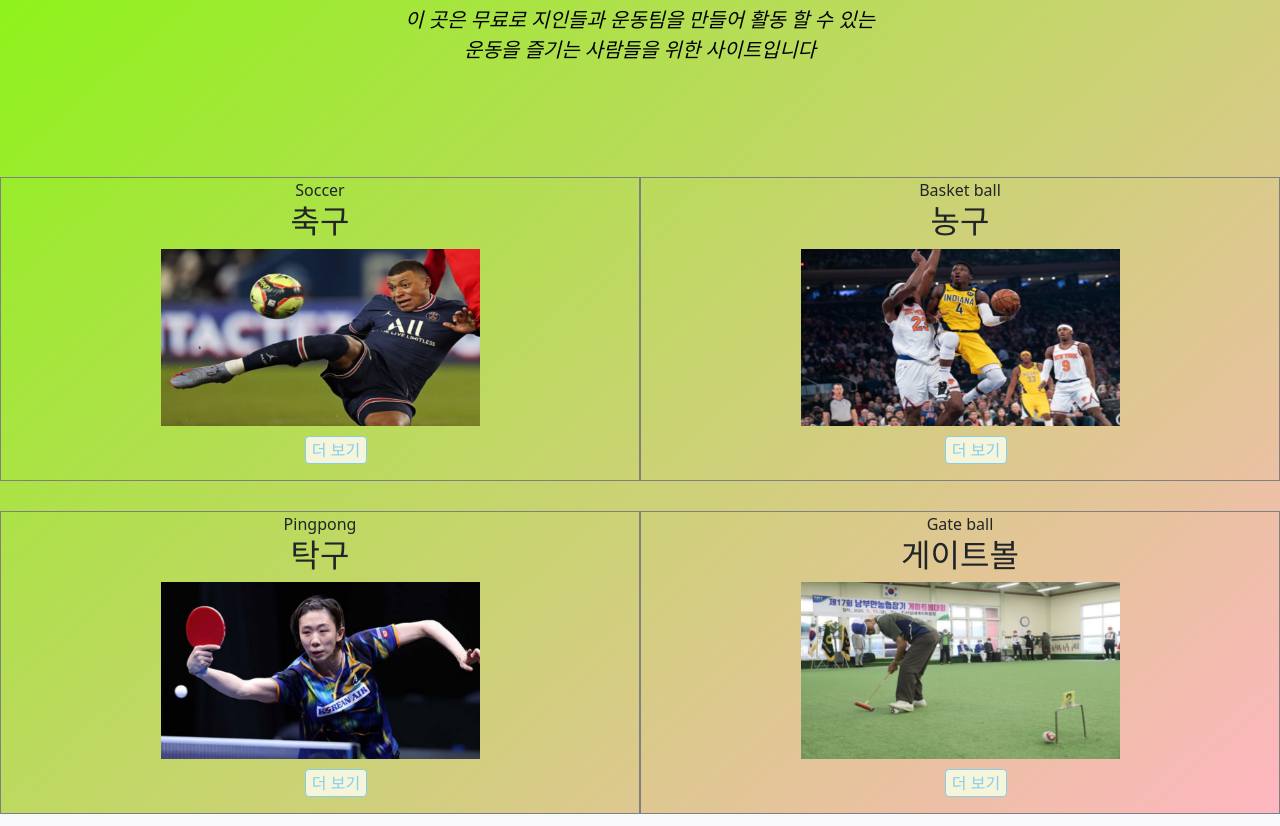
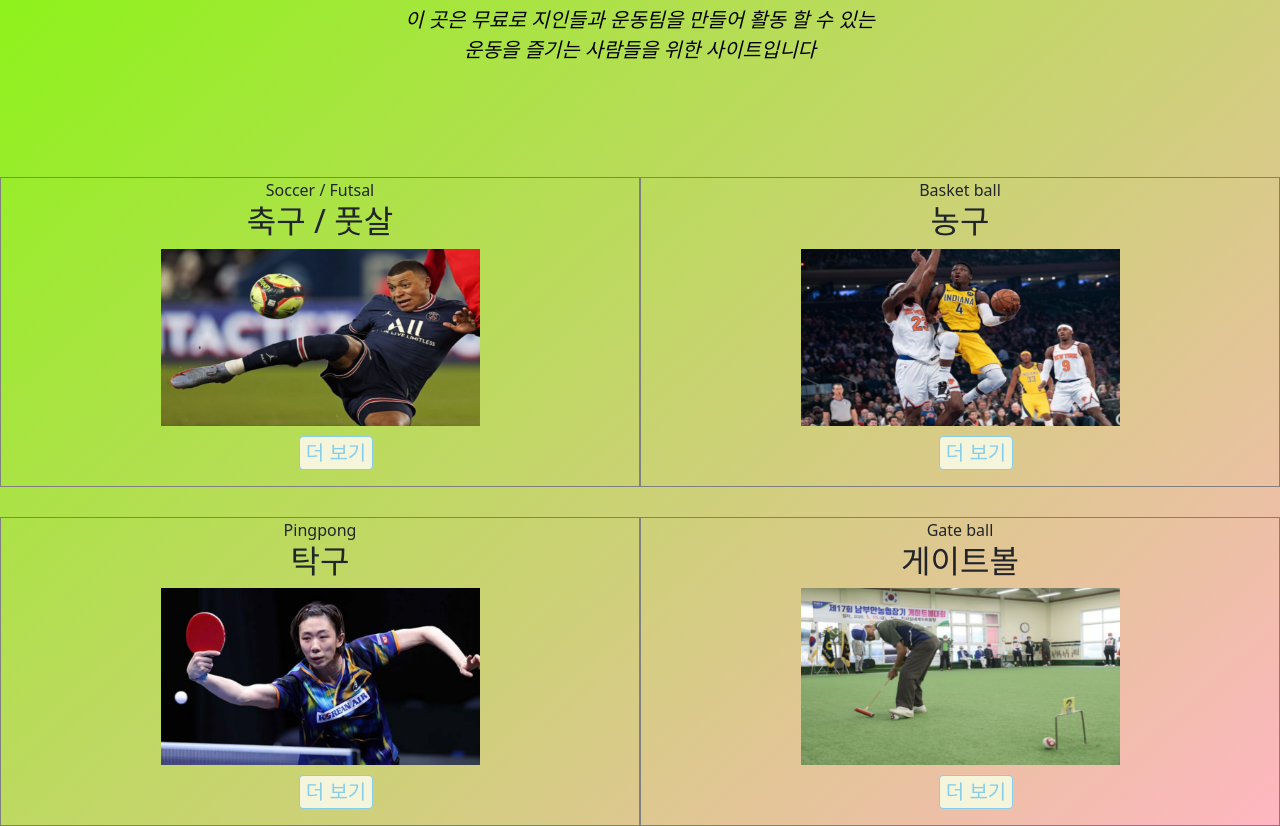
Before and after one commit to Kor-NOH/spoclub, a Django app: template templates/swlab/main.html in a window 1280 px wide. Shown: the part 317-1143 px from the top of the page. Run offline with Django 4.2, Linux system fonts and the light colour scheme; the template is opened without the code that fills it, so the values that code supplies are empty.

Commit message:
disgn main btn

```diff
--- a/templates/swlab/main.html
+++ b/templates/swlab/main.html
@@ -60,12 +60,12 @@
     <section style="display: flex; align-items: stretch; text-align: center; width: 100%; padding: 0">
         <article style="border: 1px solid gray">
             <header>
-                <span>Soccer</span>
-                <h2>축구</h2>
+                <span>Soccer / Futsal</span>
+                <h2>축구 / 풋살</h2>
             </header>
             <a><img src="media/축구사진.png" style="width: 50%"></a>
             <ul style="padding-top: 10px">
-                <button type="button" id="selectbtn1" style="background-color: beige; color: skyblue; border: 1px solid skyblue; border-radius: 4px" onmousemove="colorChange1()" onmouseleave="colorReChange1()">더 보기</button>
+                <button type="button" id="selectbtn1" style="font-size: 20px; background-color: beige; color: skyblue; border: 1px solid skyblue; border-radius: 4px" onmousemove="colorChange1()" onmouseleave="colorReChange1()">더 보기</button>
             </ul>
         </article>
         <article style="border: 1px solid gray">
@@ -75,7 +75,7 @@
             </header>
             <a><img src="media/농구사진.png" style="width: 50%"></a>
             <ul style="padding-top: 10px">
-                <button type="button" id="selectbtn2" style="background-color: beige; color: skyblue; border: 1px solid skyblue; border-radius: 4px" onmousemove="colorChange2()" onmouseleave="colorReChange2()">더 보기</button>
+                <button type="button" id="selectbtn2" style="font-size: 20px; background-color: beige; color: skyblue; border: 1px solid skyblue; border-radius: 4px" onmousemove="colorChange2()" onmouseleave="colorReChange2()">더 보기</button>
             </ul>
         </article>
     </section>
@@ -87,7 +87,7 @@
             </header>
             <a><img src="media/탁구사진.png" style="width: 50%"></a>
             <ul style="padding-top: 10px">
-                <button type="button" id="selectbtn3" style="background-color: beige; color: skyblue; border: 1px solid skyblue; border-radius: 4px" onmousemove="colorChange3()" onmouseleave="colorReChange3()">더 보기</button>
+                <button type="button" id="selectbtn3" style="font-size: 20px; background-color: beige; color: skyblue; border: 1px solid skyblue; border-radius: 4px" onmousemove="colorChange3()" onmouseleave="colorReChange3()">더 보기</button>
             </ul>
         </article>
         <article style="border: 1px solid gray">
@@ -97,7 +97,7 @@
             </header>
             <a><img src="media/게이트볼사진.png" style="width: 50%"></a>
             <ul style="padding-top: 10px">
-                <button type="button" id="selectbtn4" style="background-color: beige; color: skyblue; border: 1px solid skyblue; border-radius: 4px" onmousemove="colorChange4()" onmouseleave="colorReChange4()">더 보기</button>
+                <button type="button" id="selectbtn4" style="font-size: 20px; background-color: beige; color: skyblue; border: 1px solid skyblue; border-radius: 4px" onmousemove="colorChange4()" onmouseleave="colorReChange4()">더 보기</button>
             </ul>
         </article>
     </section>
```
Also changed, not shown: templates/swlab/login.html (+7 -8 lines), db.sqlite3.
